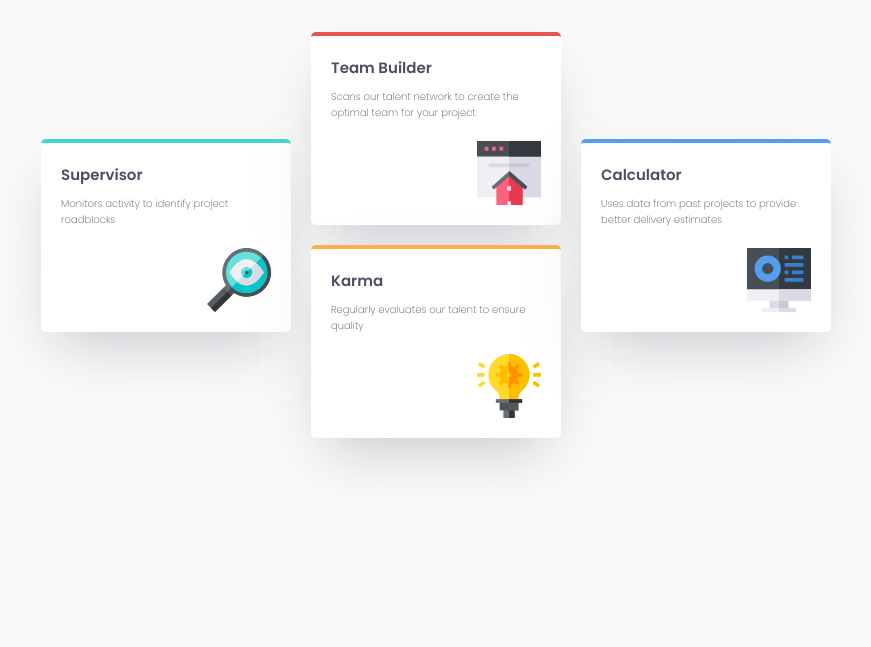
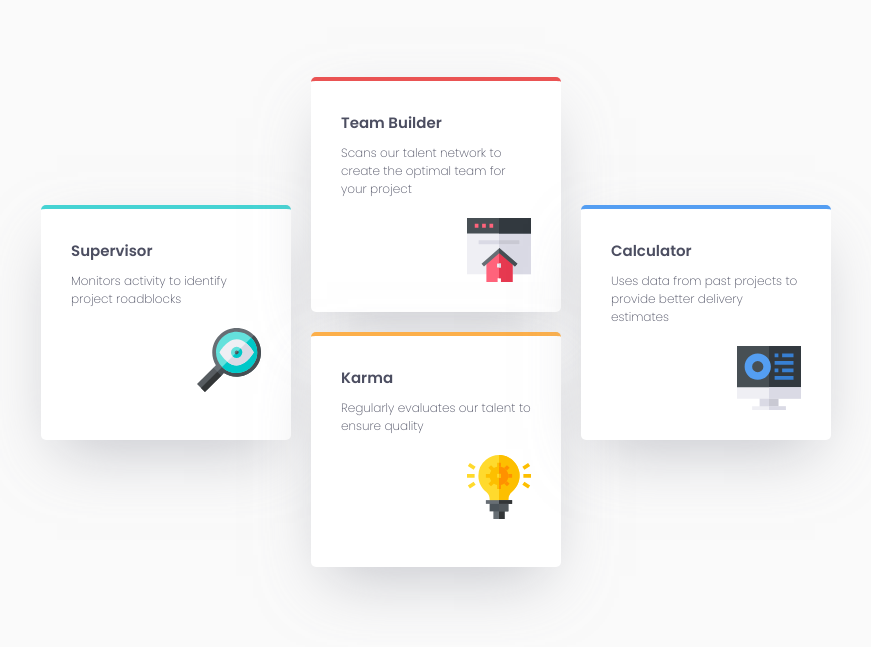
Before and after one commit to Adezayn/animated-cards, a plain HTML site: page index.html in a window 1280 px wide. Shown: the part 244-891 px from the top of the page, without its empty margins (204-1075 px from the left). Before the commit the page ends 800 px from the top, so only its background shows below. Drawn offline with Linux system fonts and the light colour scheme.

Commit message:
update typography

```diff
--- a/index.css
+++ b/index.css
@@ -15,7 +15,7 @@ body{
 }
 main{
     width: 80%;
-    margin: 6rem auto;
+    margin: 8rem auto;
     text-align: center;
 }
 .header-text{
@@ -27,7 +27,7 @@ main{
     display: block;
 }
 h2{
-    margin-top: 2rem;
+    margin-top: 2.5rem;
     font-weight: 200;
     font-size: inherit;
 }
@@ -63,7 +63,7 @@ h2{
     animation-timing-function: ease-out;
 }
 .grid{
-    margin-top: 6rem;
+    margin-top: 8rem;
     display: grid;
     justify-content: center;
     grid-template-columns: repeat(3, 25rem);
@@ -71,7 +71,7 @@ h2{
     gap: 2rem;
 }
 .grid-child{
-    padding: 2rem;
+    padding: 3rem;
     background-color: #fff;
     border-radius: .5rem;
     text-align: start;
@@ -81,7 +81,7 @@ h2{
     font-size: inherit;
 }
 .grid-child p{
-    font-size: 1rem;
+    font-size: 1.2rem;
     margin: 1rem 0 2rem;
 }
 .grid-child img{
```
